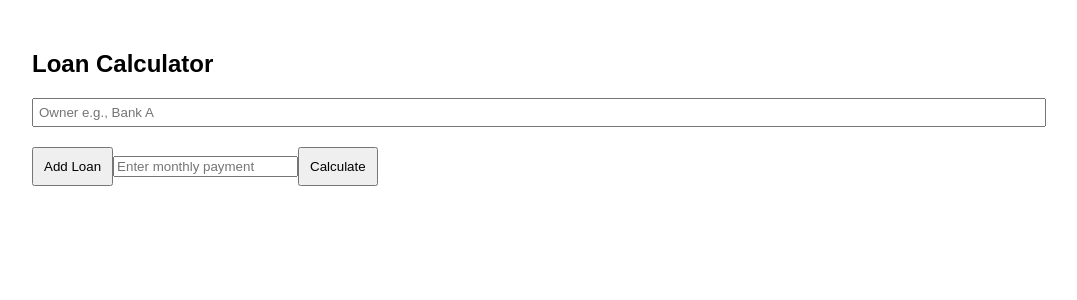
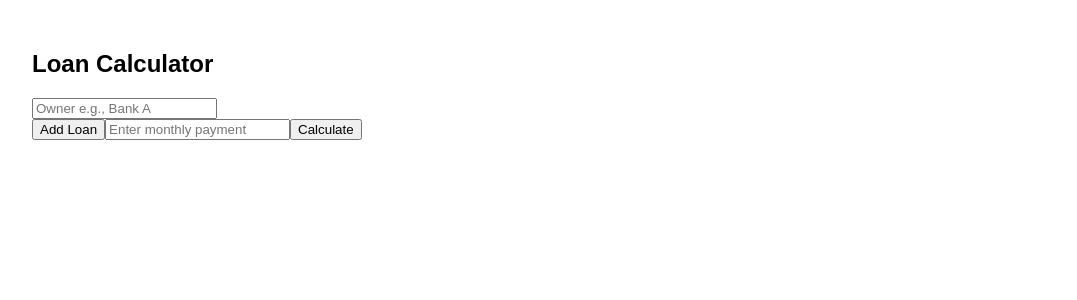
Before and after one commit to nikomast/LoanCalculatorV2, a React (Create React App) app in the folder loan-calculatorv2-frontend/: page / in a window 1280 px wide. Shown: the top 300 px of the page, without its empty margins (96-1173 px from the left). Built offline with nearby package versions, Linux system fonts and the light colour scheme.

Commit message:
Päivityksiä,logiikkaa ei ole vielä testattu

```diff
--- a/loan-calculatorv2-frontend/src/App.css
+++ b/loan-calculatorv2-frontend/src/App.css
@@ -3,20 +3,3 @@
   width: 80%;
   margin: 50px auto;
 }
-
-.loan-entry {
-  display: flex;
-  justify-content: space-between;
-  margin-bottom: 10px;
-}
-
-.loan-entry input {
-  flex: 1;
-  margin-right: 10px;
-  padding: 5px;
-}
-
-button {
-  padding: 10px;
-  margin-top: 10px;
-}
```
